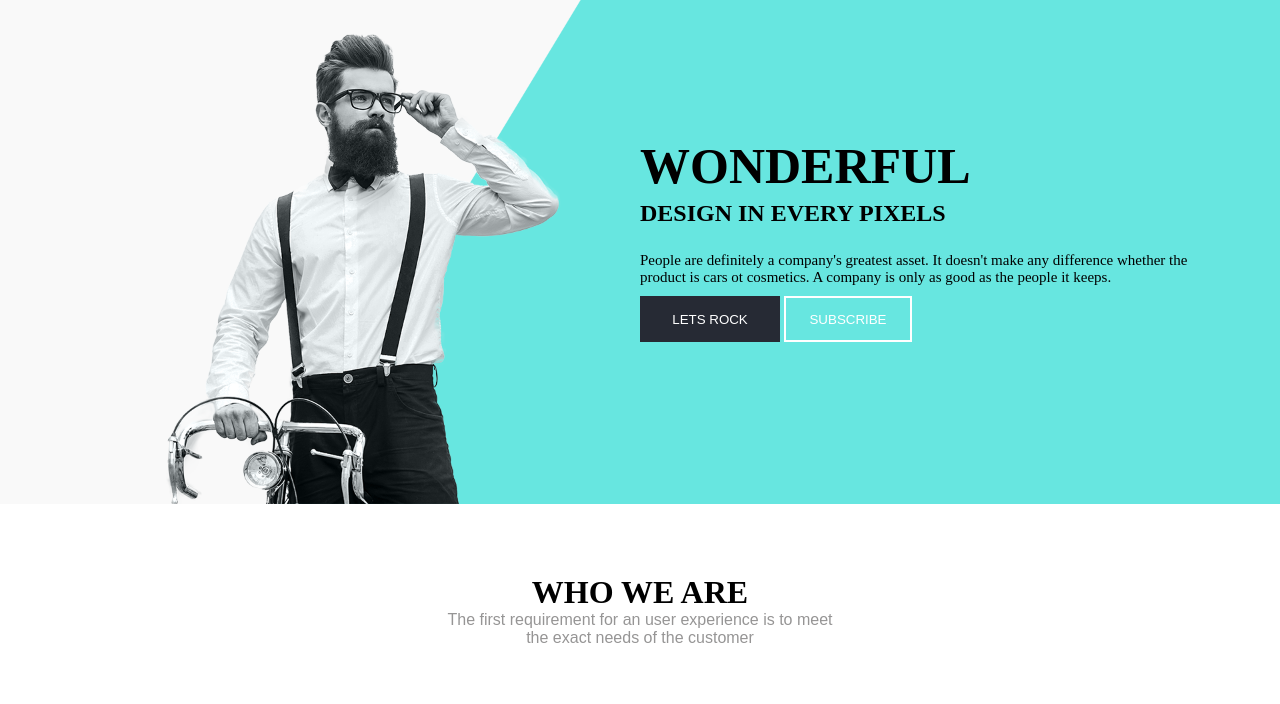
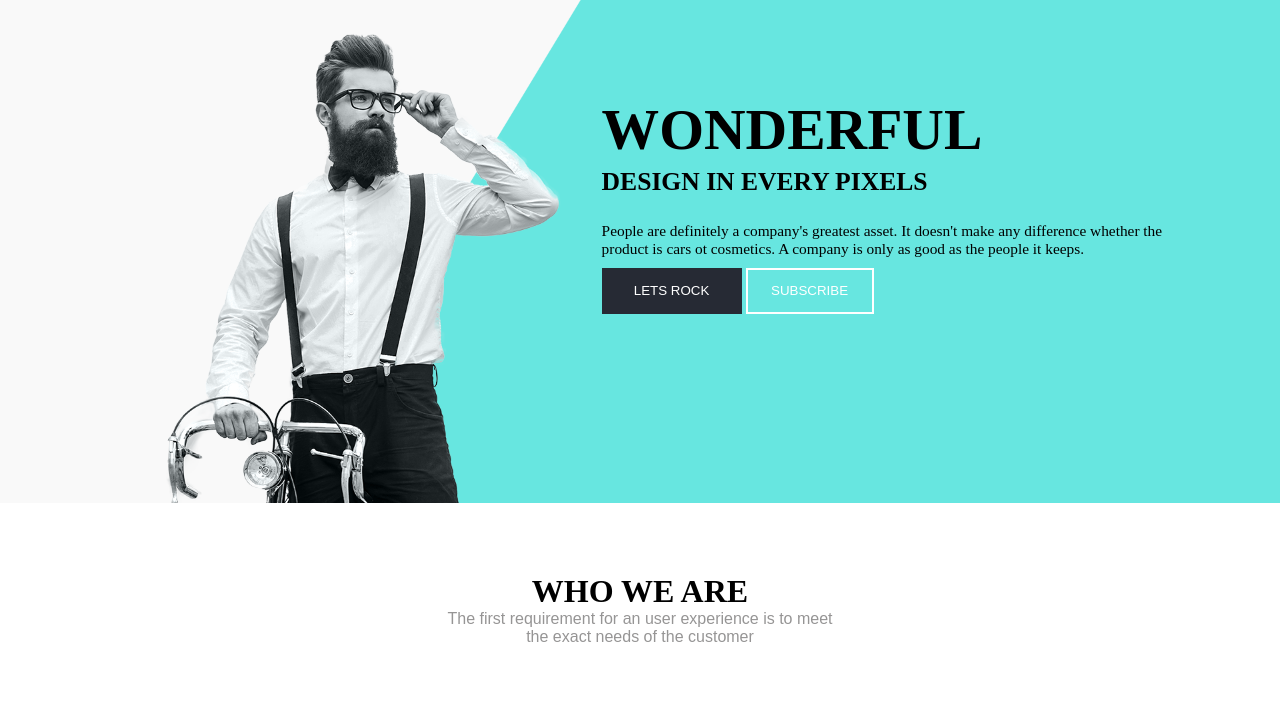
Before and after one commit to Sufl0wer/lab2, a plain HTML site: page index.html in a window 1280 px wide. Shown: the part 96-800 px from the top of the page. Drawn offline with Linux system fonts and the light colour scheme.

Commit message:
fix welcom block css

```diff
--- a/css/header.css
+++ b/css/header.css
@@ -1,9 +1,7 @@
 .welcome-block {
 	background-image: url("../assets/images/header/Background.png");
-	background-size: contain;
+	background-size: 100%;
 	background-repeat: no-repeat;
-	width: 100%;
-	height: 600px;
 }
 
 .header,
@@ -31,28 +29,28 @@
 .main-section .main-section__subtitle,
 .main-section .main-section__buttons,
 .main-section .main-section__text {
-	padding-left: 50%;
+	padding-left: 40vw;
 	font-family: 'OpenSans';
 	text-align: left;
 }
 
 .main-section {
-	padding: 130px 0;
+	padding: 7vw;
 }
 
 .main-section .main-section__title {
-	font-size: 50px;
+    font-size: 4.5vw;
 	margin-bottom: 5px;
 }
 
 .main-section .main-section__subtitle {
-	font-size: 24px;
+	font-size: 2vw;
 	margin-bottom: 25px;
 }
 
 .main-section__text {
-	width: 45%;
-	font-size: 15px;
+	width: 45vw;
+	font-size: 1.2vw;
 	margin-bottom: 10px;
 }
 
@@ -77,6 +75,7 @@
 	width: 128px;
 	height: 46px;
 	z-index: 252;
+    margin-bottom: 100px;
 }
 
 
```
